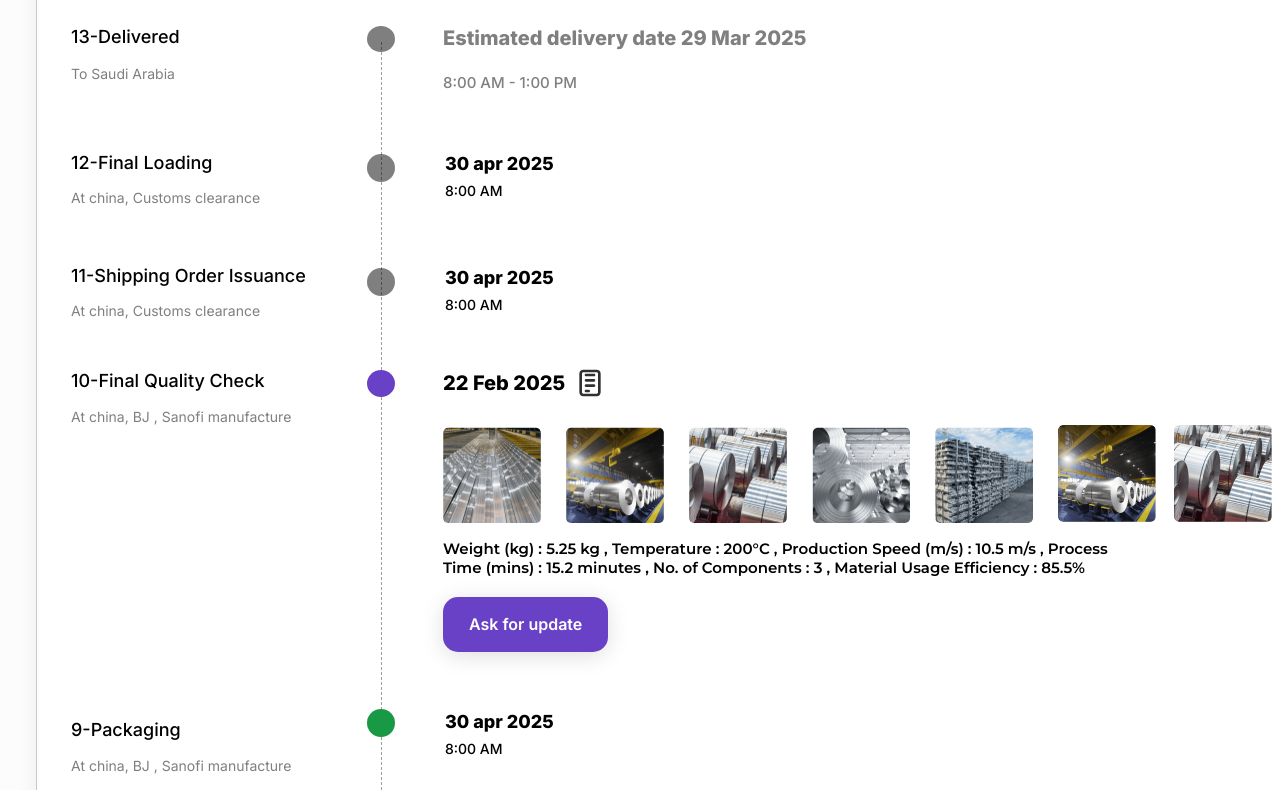
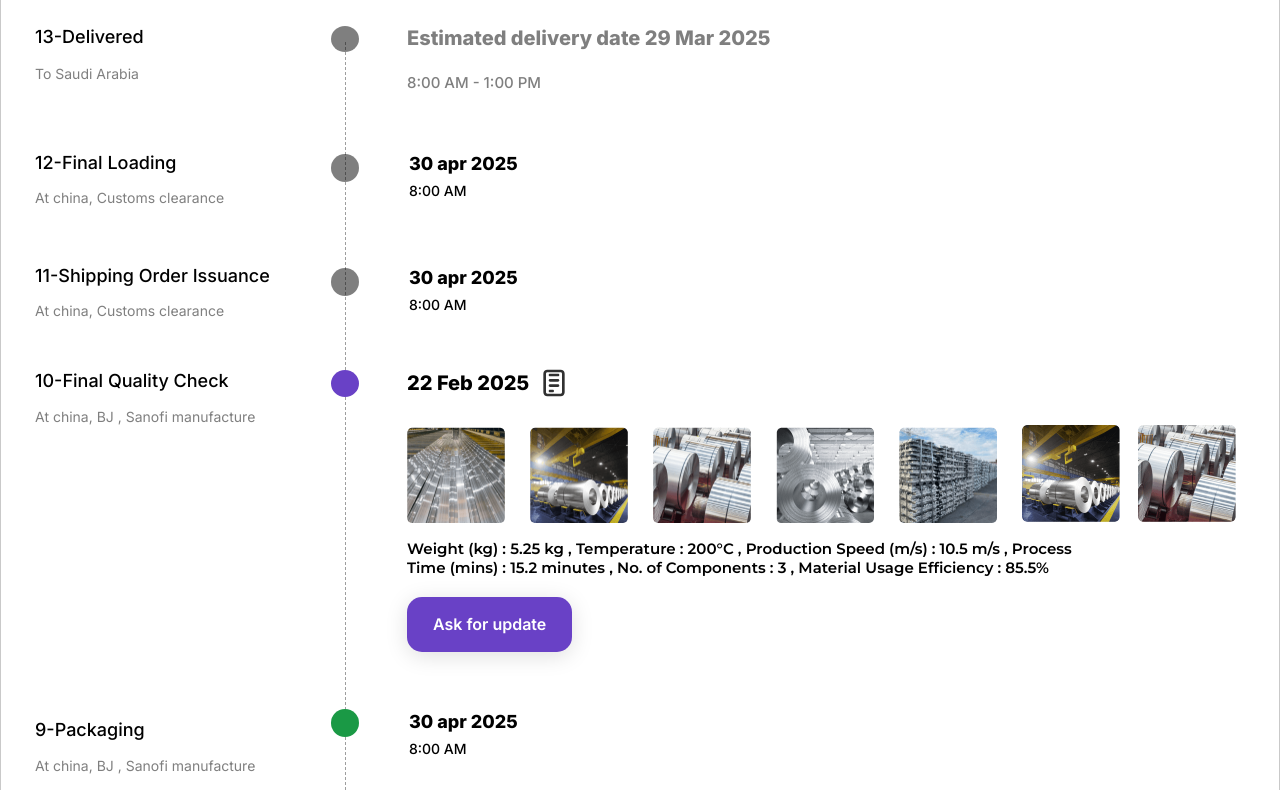
Before and after one commit to ahmadalnujaidi/NataJBuyer, a website built with Parcel: page buyer-dashboard.html in a window 1280 px wide. Shown: the part 309-1099 px from the top of the page. Built offline with nearby package versions, Linux system fonts and the light colour scheme; a web font is replaced by a local one.

Commit message:
centered dashboard

```diff
--- a/buyer-dashboard.css
+++ b/buyer-dashboard.css
@@ -779,7 +779,8 @@
 .main {
   position: absolute;
   top: 158px;
-  left: 36px;
+  left: 50%;
+  transform: translateX(-50%);
   box-shadow: 0px 4px 22px rgba(0, 0, 0, 0.06);
   border-radius: var(--br-mini);
   background-color: var(--white-white);
```
